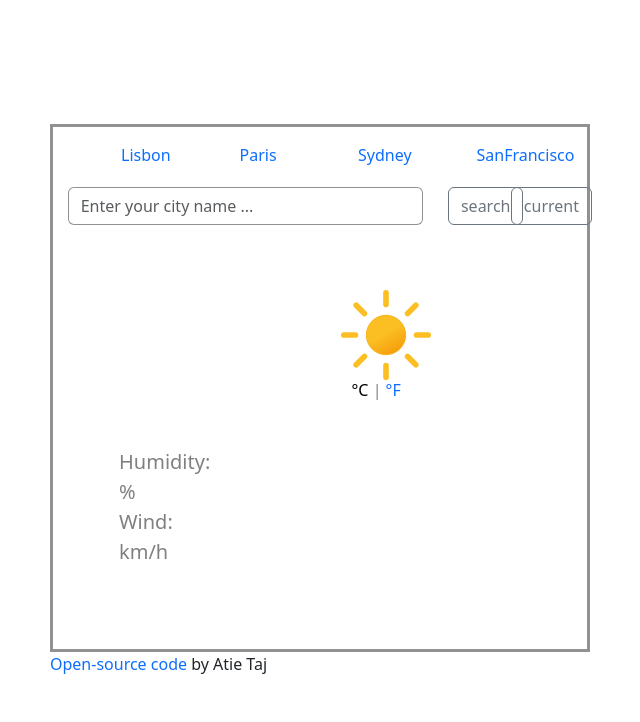
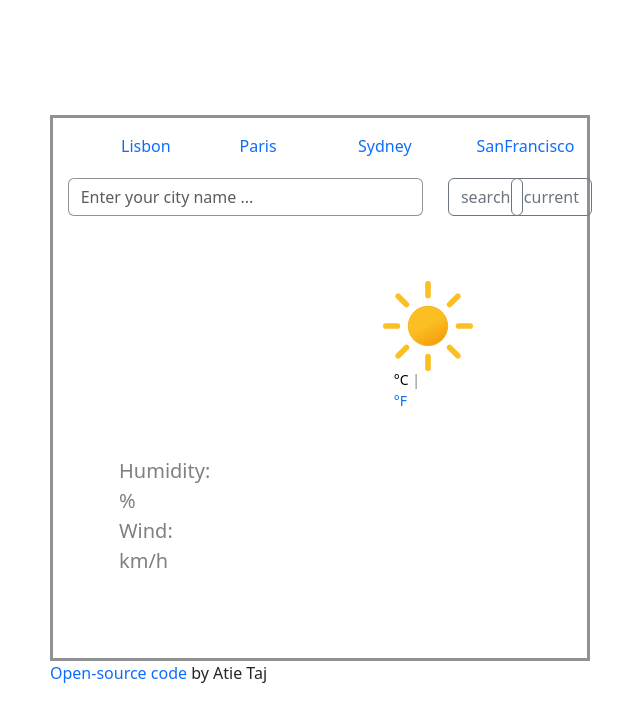
Before and after one commit to atiTaj/Shecode-GitHub-homeWork, a plain HTML site: page index.html in a window 1280 px wide. Shown: the whole page, without its empty margins (320-960 px from the left). Drawn offline with nearby package versions, Linux system fonts and the light colour scheme.

Commit message:
change style

```diff
--- a/index.html
+++ b/index.html
@@ -74,8 +74,8 @@
             </div>
           </form>
           <div class="row middle-info text-stye">
-            <div class="col-3 weather-des status-weather" id="search"></div>
-            <div class="col-3 weather-des">
+            <div class="col-4 weather-des status-weather" id="search"></div>
+            <div class="col-2 weather-des">
               <img id="icon" alt="cloudy" class="icon" src="images/night.svg" />
               <div class="temp">
                 <span id="temp"></span>
@@ -85,7 +85,7 @@
                 <a href="#" id="farenheit"> °F </a>
               </div>
             </div>
-            <div class="col-3 weather-des" id="weather-info">
+            <div class="col-2 weather-des" id="weather-info">
               <p>Humidity: % <br />Wind: km/h</p>
             </div>
           </div>
--- a/src/style.css
+++ b/src/style.css
@@ -7,6 +7,7 @@ body{
 .middle-info{
     padding: 20px 0px 20px 20px;
     margin-bottom: 0;
+    font-size: 14px;
 }
 
 .input-style{
```
